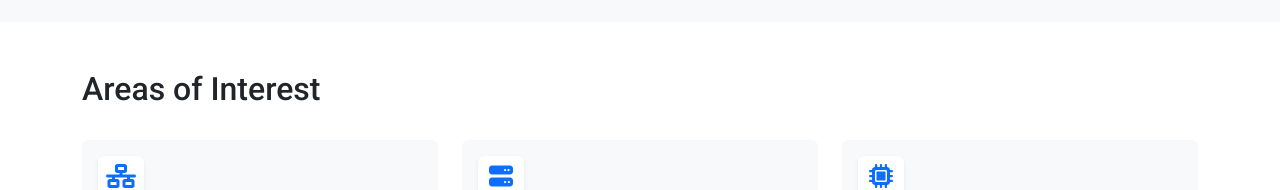
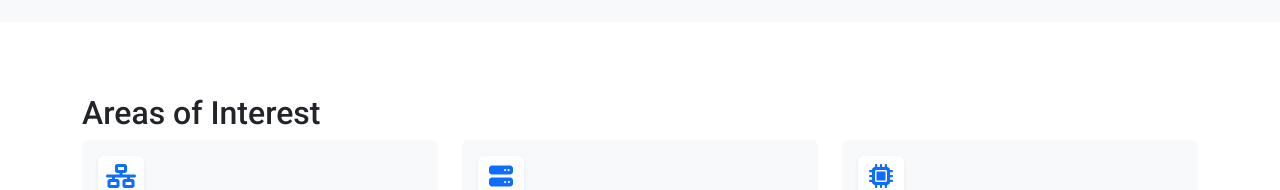
Before and after one commit to BradHillier/BradHillier.github.io, a React (Create React App) app: page / in a window 1280 px wide. Shown: the part 478-668 px from the top of the page. Built offline with nearby package versions, Linux system fonts and the light colour scheme.

Commit message:
Encapsulate interests row animation in its own component
- create AnimatedRow component
- pass interests into Animated row component
- add sliding animation to interests header

```diff
--- a/src/App.js
+++ b/src/App.js
@@ -7,6 +7,7 @@ import Projects, { ProjectTitle } from './projects.js';
 import Contact from './contact.js';
 import Section from './section.js';
 import Footer from './footer.js';
+import SlideInTitle from './slideInTitle.js';
 import './App.css';
 
 
@@ -28,7 +29,8 @@ const App = () => {
             <Home />
           </Section>
 
-          <Section id="interests" title="Areas of Interest">
+          <Section id="interests">
+            <SlideInTitle title="Areas of Interest" />
             <Interests />
           </Section>
 
--- /dev/null
+++ b/src/animatedRow.js
@@ -0,0 +1,39 @@
+import { Children } from 'react'
+import { motion } from 'framer-motion'
+
+
+const AnimatedRow = ({ children }) => {
+
+    const container = {
+        show: {
+            transition: { delayChildren: 0.1, staggerChildren: 0.1, }
+        }
+    }
+
+    const item = {
+        hidden: {
+            opacity: 0, transform: "translateY(40%)",
+        },
+        show: {
+            opacity: 1,
+            transform: "translateY(0)",
+            transition: { ease: "easeInOut", duration: 0.5 }
+        }
+    }
+
+    return (
+        <motion.div className="row"
+            variants={container}
+            initial="hidden"
+            whileInView="show"
+        >
+            {Children.map(children, child =>
+                <motion.div className="col-md-4" variants={item}>
+                    {child}
+                </motion.div>
+            )}
+        </motion.div>
+    );
+}
+
+export default AnimatedRow;
--- a/src/interests.js
+++ b/src/interests.js
@@ -1,20 +1,15 @@
-import Container from 'react-bootstrap/Container';
-import Row from 'react-bootstrap/Row';
-import Col from 'react-bootstrap/Col';
+import AnimatedRow from './animatedRow';
+
 import Card from 'react-bootstrap/Card';
-import { FontAwesomeIcon } from '@fortawesome/react-fontawesome'
-import { faNetworkWired } from '@fortawesome/free-solid-svg-icons'
-import { faServer } from '@fortawesome/free-solid-svg-icons'
-import { faMicrochip } from '@fortawesome/free-solid-svg-icons'
-import { motion } from 'framer-motion'
+import { FontAwesomeIcon } from '@fortawesome/react-fontawesome';
+import { faNetworkWired } from '@fortawesome/free-solid-svg-icons';
+import { faServer } from '@fortawesome/free-solid-svg-icons';
+import { faMicrochip } from '@fortawesome/free-solid-svg-icons';
 
 
-
-
-const Interest = ({ icon, title, body, index }) => {
-
+const Interest = ({ icon, title, body }) => {
     return (
-        <Card className="border-0 bg-light">
+        <Card className = "border-0 bg-light" >
             <Card.Header className="bg-light border-bottom-0 mt-2">
                 <FontAwesomeIcon
                     className="fa-xl fa-fw text-primary bg-white p-2 rounded shadow-sm"
@@ -28,7 +23,7 @@ const Interest = ({ icon, title, body, index }) => {
                     {body}
                 </Card.Text>
             </Card.Body>
-        </Card>
+        </Card >
     );
 }
 
@@ -52,36 +47,17 @@ const Interests = () => {
             body: "Lorem ipsum dolor sit amet, consectetur adipiscing elit, sed do eiusmod tempor incididunt ut labore et dolore magna aliqua."
         }
     ]
-    const container = {
-        show: {
-            transition: {
-                delay: 0.5,
-                ease: "easeInOut",
-                delayChildren: 0.1,
-                staggerChildren: 0.1
-            }
-        }
-    }
-
-    const item = {
-        hidden: { opacity: 0, transform: "translateY(40%)" },
-        show: { opacity: 1, transform: "translateY(0)" }
-    }
 
     return (
-        <motion.div className="row"
-            variants={container}
-            initial="hidden"
-            whileInView="show"
-        >
+        <AnimatedRow>
             {interests.map((area, index) => (
-                <motion.div className="col-md-4"
-                    variants={item}
-                >
-                    <Interest index={index} icon={area.icon} title={area.title} body={area.body} />
-                </motion.div>
+                <Interest
+                    icon={area.icon}
+                    title={area.title}
+                    body={area.body}
+                />
             ))}
-        </motion.div>
+        </AnimatedRow>
     );
 }
 
--- /dev/null
+++ b/src/slideInTitle.js
@@ -0,0 +1,23 @@
+import { motion } from 'framer-motion'
+
+
+const SlideInTitle = ({ title }) => {
+    return (
+        <motion.div
+            initial={{
+                opacity: 0,
+                transform: 'translateY(200%)'
+            }}
+
+            whileInView={{
+                opacity: 1,
+                transform: 'translateY(0%)',
+                transition: { ease: "easeOut", duration: 0.5 }
+            }}
+        >
+            <h2>{title}</h2>
+        </motion.div>
+    );
+}
+
+export default SlideInTitle
```
